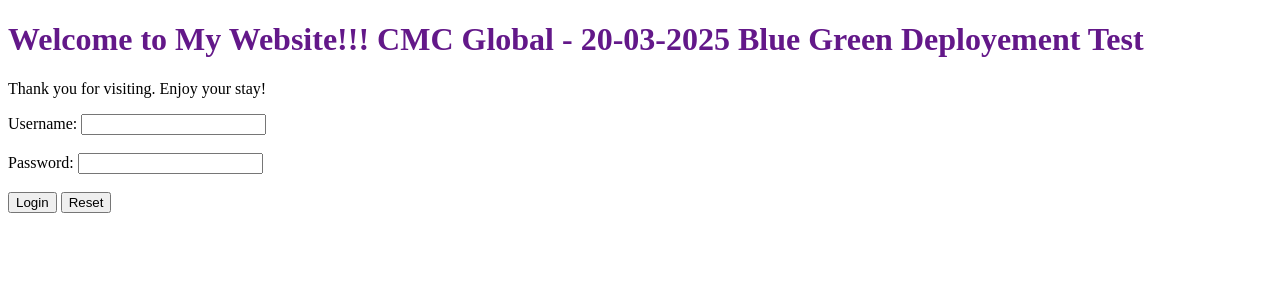
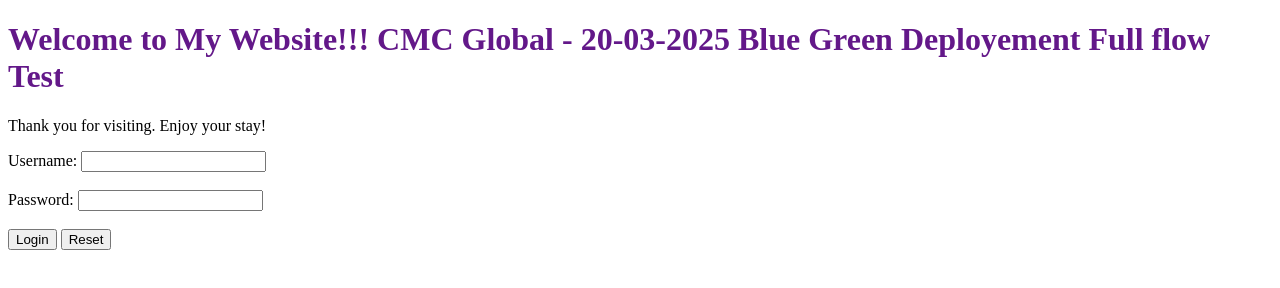
Before and after one commit to vanquangftu/nodejs-random-color-20240810, a website: page public/index.html in a window 1280 px wide. Drawn offline with Linux system fonts and the light colour scheme.

Commit message:
Update index.html

```diff
--- a/public/index.html
+++ b/public/index.html
@@ -7,7 +7,7 @@
 </head>
 
 <body>
-    <h1 id="welcome" style="color: #631889;">Welcome to My Website!!! CMC Global - 20-03-2025 Blue Green Deployement Test</h1>
+    <h1 id="welcome" style="color: #631889;">Welcome to My Website!!! CMC Global - 20-03-2025 Blue Green Deployement Full flow Test</h1>
     <p>Thank you for visiting. Enjoy your stay!</p>
 
     <form action="/api/login" method="POST">
```
